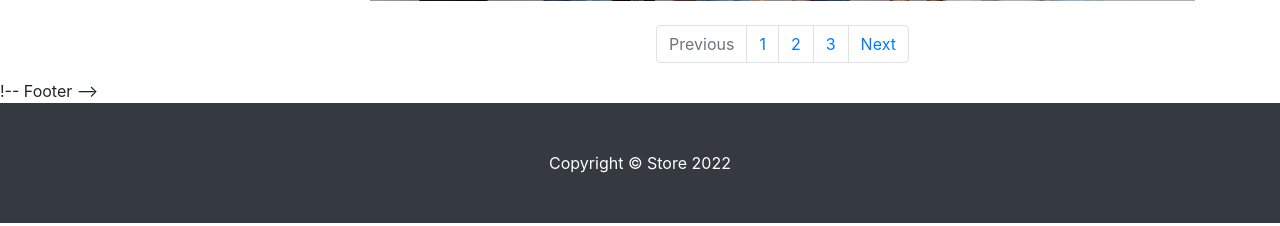
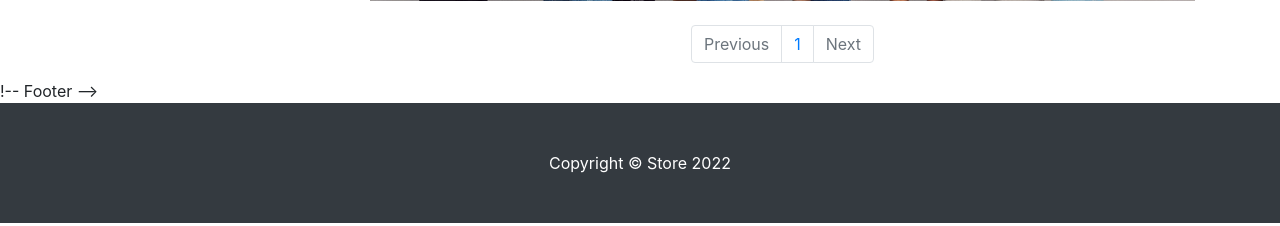
Before and after one commit to Mrklod/backend_store, a Django app: page /products/5/ in a window 1280 px wide. Shown: the part 574-800 px from the top of the page. Run offline with Django 4.2, Linux system fonts and the light colour scheme; data comes from the database, SQL or seed files in the repository; both versions use the stored data as it was after the commit; some libraries are stand-ins or nearby versions.

Commit message:
Page sort

```diff
--- a/store-server/store/products/templates/products/products.html
+++ b/store-server/store/products/templates/products/products.html
@@ -83,14 +83,17 @@
 
             <nav aria-label="Page navigation example">
                 <ul class="pagination justify-content-center">
-                    <li class="page-item disabled">
-                        <a class="page-link" href="#" tabindex="-1" aria-disabled="true">Previous</a>
+                    <li class="page-item
+                    {% if not products.has_previous %} disabled {% endif %}">
+                        <a class="page-link"
+                           href="{% if products.has_previous %} {% url 'products:page' products.previous_page_number %} {% else %} # {% endif %}" tabindex="-1" aria-disabled="true">Previous</a>
                     </li>
-                    <li class="page-item"><a class="page-link" href="#">1</a></li>
-                    <li class="page-item"><a class="page-link" href="#">2</a></li>
-                    <li class="page-item"><a class="page-link" href="#">3</a></li>
-                    <li class="page-item">
-                        <a class="page-link" href="#">Next</a>
+                {% for page in products.paginator.page_range %}
+                    <li class="page-item"><a class="page-link" href="{% url 'products:page' page %}">{{ page }}</a></li>
+                {% endfor %}
+                    <li class="page-item {% if not products.has_next %} disabled {% endif %}">
+                        <a class="page-link"
+                           href="{% if products.has_next %} {% url 'products:page' products.next_page_number %} {% else %} # {% endif %}">Next</a>
                     </li>
                 </ul>
             </nav>
--- a/store-server/store/products/urls.py
+++ b/store-server/store/products/urls.py
@@ -7,6 +7,7 @@ app_name = 'products'
 urlpatterns = [
     path('',products,name="index"),
     path('<int:category_id>/',products,name="category"),
+    path('page/<int:page>/',products,name="page"),
     path('basket-add/<int:product_id>/',basket_add,name="basket_add"),
     path('basket-delete/<int:id>/',basket_delete,name="basket_delete"),
 ]
--- a/store-server/store/products/views.py
+++ b/store-server/store/products/views.py
@@ -1,6 +1,6 @@
 from django.shortcuts import render,HttpResponseRedirect
 from django.contrib.auth.decorators import login_required
-
+from django.core.paginator import Paginator
 from products.models import ProductCategory,Product,Basket
 # Create your views here.
 # контролеры = views = функции
@@ -11,13 +11,16 @@ def index(request):
     }
     return render(request, "products/index.html",context)
 
-def products(request,category_id=None):
+def products(request,category_id=None,page=1):
     context = {
         'title':'Catalog','categories': ProductCategory.objects.all()}
     if category_id:
-        context.update({'products':Product.objects.filter(category_id=category_id)})
+        products= Product.objects.filter(category_id=category_id)
     else:
-        context.update({'products':Product.objects.all()})
+        products= Product.objects.all()
+    paginator = Paginator(products,3)
+    products_paginator = paginator.page(page)
+    context.update({'products':products_paginator})
     return render(request, "products/products.html",context)
 @login_required
 def basket_add(request,product_id):
```
Also changed, not shown: store-server/store/db.sqlite3.
